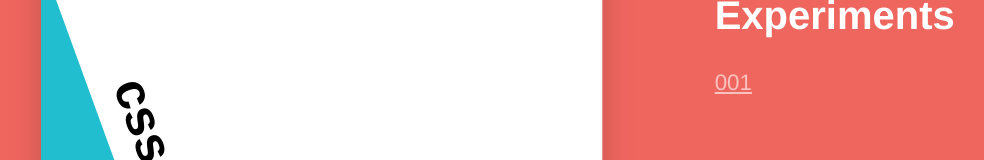
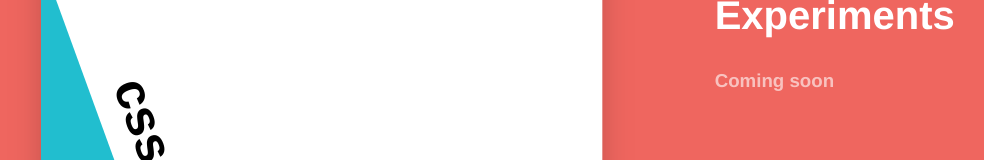
Before and after one commit to parkerhendo/CSS-Experiments, a website: page index.html in a window 1280 px wide. Shown: the part 188-348 px from the top of the page, without its empty margins (112-1096 px from the left). Drawn offline with Linux system fonts and the light colour scheme.

Commit message:
removed link

```diff
--- a/index.html
+++ b/index.html
@@ -28,7 +28,8 @@
       <div class="toc-container">
         <h3 class="toc-title">My Experiments</h3>
         <div class="link-container">
-          <a href="/001/">001</a>
+          <!-- <a href="/001/">001</a> -->
+          <h3>Coming soon</h3>
         </div>
 
     </div>
```
